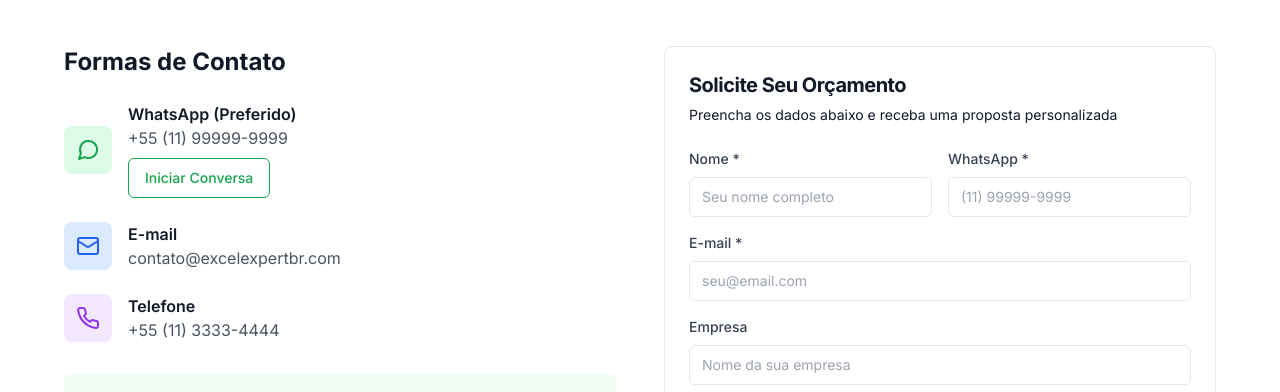
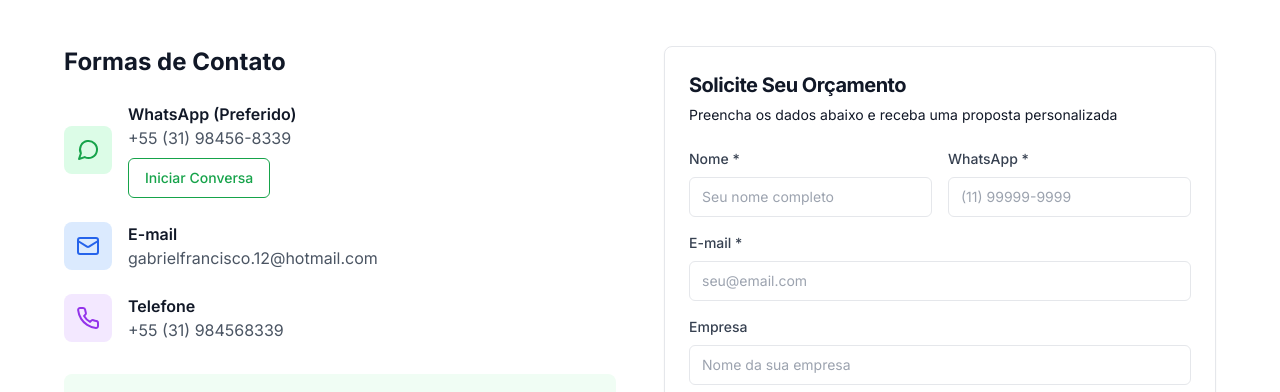
Before and after one commit to Fology/excel-expert-site, a Next.js app: page / in a window 1280 px wide. Shown: the part 3760-4152 px from the top of the page. Built offline with nearby package versions, Linux system fonts and the light colour scheme.

Commit message:
atualizando pate de baixo do site com telefone e tals

```diff
--- a/app/page.tsx
+++ b/app/page.tsx
@@ -583,7 +583,7 @@ export default function ExcelExpertSite() {
                   </div>
                   <div>
                     <h4 className="font-semibold text-gray-900">WhatsApp (Preferido)</h4>
-                    <p className="text-gray-600">+55 (11) 99999-9999</p>
+                    <p className="text-gray-600">+55 (31) 98456-8339</p>
                     <Button variant="outline" className="mt-2 border-green-600 text-green-600 hover:bg-green-50">
                       Iniciar Conversa
                     </Button>
@@ -596,7 +596,7 @@ export default function ExcelExpertSite() {
                   </div>
                   <div>
                     <h4 className="font-semibold text-gray-900">E-mail</h4>
-                    <p className="text-gray-600">contato@excelexpertbr.com</p>
+                    <p className="text-gray-600">gabrielfrancisco.12@hotmail.com</p>
                   </div>
                 </div>
 
@@ -606,7 +606,7 @@ export default function ExcelExpertSite() {
                   </div>
                   <div>
                     <h4 className="font-semibold text-gray-900">Telefone</h4>
-                    <p className="text-gray-600">+55 (11) 3333-4444</p>
+                    <p className="text-gray-600">+55 (31) 984568339</p>
                   </div>
                 </div>
               </div>
```
